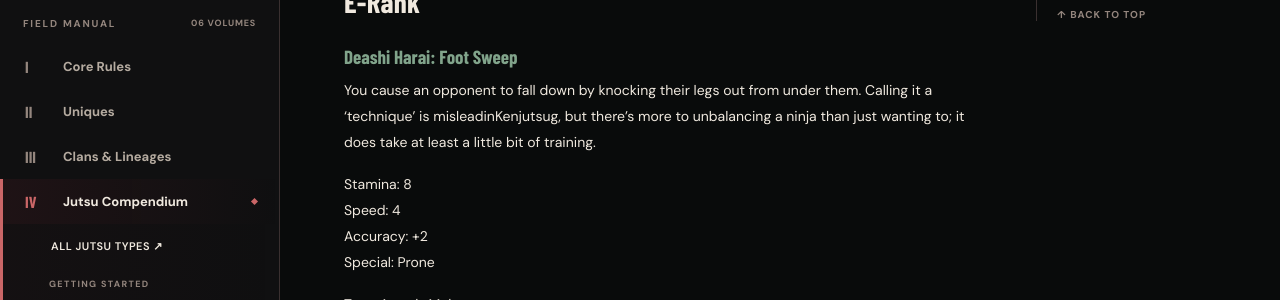
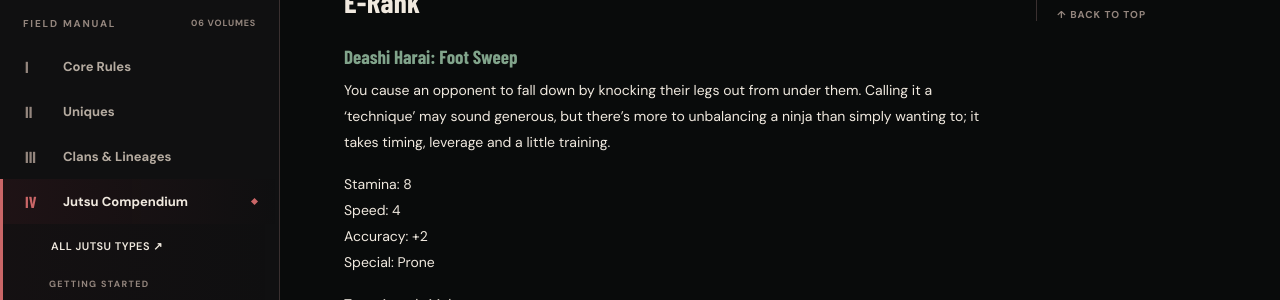
Before and after one commit to EvilbAz/NarutoWorld---The-Ember-Corps, a Jekyll site: the page built from rules/jutsu/unarmed.md, in a window 1280 px wide and 900 px high, scrolled down 563 px. Shown: the part 179-479 px from the top of the window. Built offline with Jekyll 4.4.1, drawn with Linux system fonts in a browser that asks for light colours; some web fonts are replaced.

Commit message:
Correct unarmed.md jutsu text and mechanics

```diff
--- a/rules/jutsu/unarmed.md
+++ b/rules/jutsu/unarmed.md
@@ -21,7 +21,7 @@ Not much to say here. You hit people with your fists, feet, and in all manner of
 #### Deashi Harai: Foot Sweep
 {:#deashi-harai-foot-sweep}
 
-You cause an opponent to fall down by knocking their legs out from under them. Calling it a 'technique' is misleadinKenjutsug, but there's more to unbalancing a ninja than just wanting to; it does take at least a little bit of training.
+You cause an opponent to fall down by knocking their legs out from under them. Calling it a 'technique' may sound generous, but there's more to unbalancing a ninja than simply wanting to; it takes timing, leverage and a little training.
 
 Stamina: 8
 Speed: 4
```
